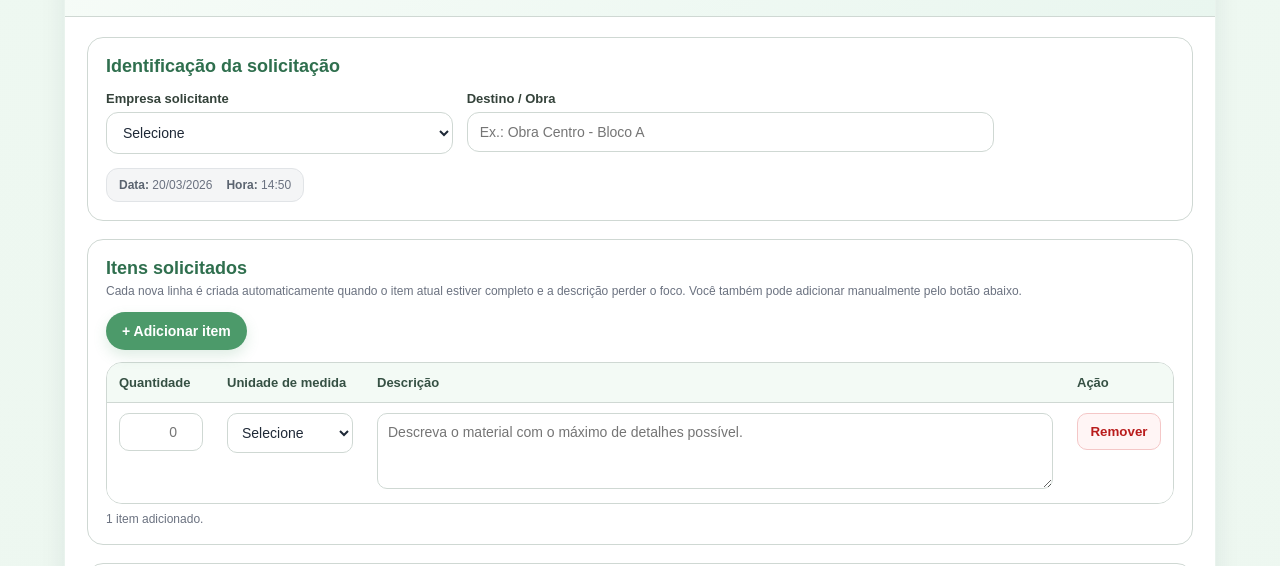
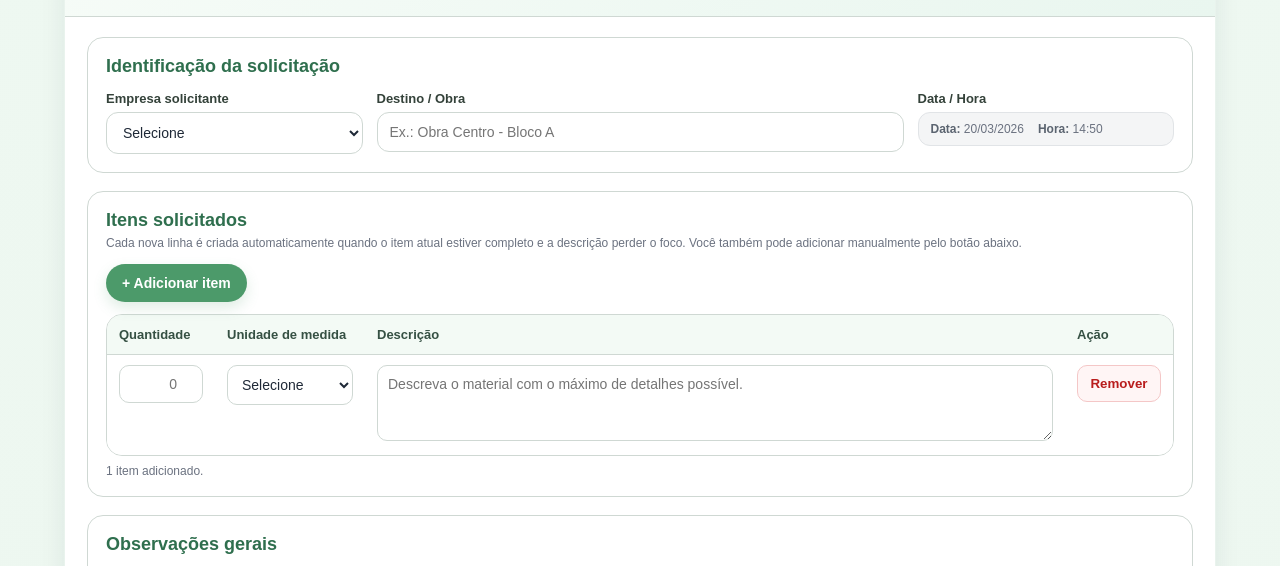
Before and after one commit to ComprasArflex/Compras, a plain HTML site: page index.html in a window 1280 px wide. Shown: the part 161-727 px from the top of the page. Drawn offline with Linux system fonts and the light colour scheme.

Commit message:
Update form layout and styling for new fields
Refactor layout and styling for fields in the form, including the addition of new fields for company and obra, and removal of the meta-bar class.

```diff
--- a/index.html
+++ b/index.html
@@ -135,8 +135,9 @@
     }
 
     .field.wide { grid-column: span 12; }
-    .field.third { grid-column: span 4; }
-    .field.half { grid-column: span 6; }
+    .field.company { grid-column: span 3; }
+    .field.obra { grid-column: span 6; }
+    .field.meta { grid-column: span 3; }
 
     label {
       font-size: 13px;
@@ -283,13 +284,6 @@
       color: var(--muted);
     }
 
-    .meta-bar {
-      margin-top: 14px;
-      display: flex;
-      justify-content: flex-start;
-      align-items: center;
-    }
-
     .meta-box {
       display: inline-flex;
       gap: 14px;
@@ -300,6 +294,7 @@
       color: #6b7280;
       font-size: 12px;
       border: 1px solid #e1e4e7;
+      width: 100%;
     }
 
     .meta-box strong {
@@ -315,7 +310,7 @@
         width: 132px;
         height: 88px;
       }
-      .field, .field.third, .field.half {
+      .field, .field.company, .field.obra, .field.meta {
         grid-column: span 12;
       }
       .col-qty { width: 88px; }
@@ -358,9 +353,6 @@
         max-width: 100%;
         text-align: left;
       }
-      .meta-bar {
-        justify-content: flex-start;
-      }
     }
   </style>
 </head>
@@ -389,7 +381,7 @@
         <div class="section">
           <h2>Identificação da solicitação</h2>
           <div class="grid">
-            <div class="field third">
+            <div class="field company">
               <label for="empresa">Empresa solicitante</label>
               <select id="empresa" required>
                 <option value="">Selecione</option>
@@ -400,16 +392,17 @@
               </select>
             </div>
 
-            <div class="field half">
+            <div class="field obra">
               <label for="obra">Destino / Obra</label>
               <input id="obra" type="text" maxlength="120" placeholder="Ex.: Obra Centro - Bloco A" required />
             </div>
-          </div>
 
-          <div class="meta-bar">
-            <div class="meta-box">
-              <span><strong>Data:</strong> <span id="dataTexto">--/--/----</span></span>
-              <span><strong>Hora:</strong> <span id="horaTexto">--:--</span></span>
+            <div class="field meta">
+              <label>Data / Hora</label>
+              <div class="meta-box">
+                <span><strong>Data:</strong> <span id="dataTexto">--/--/----</span></span>
+                <span><strong>Hora:</strong> <span id="horaTexto">--:--</span></span>
+              </div>
             </div>
           </div>
         </div>
@@ -562,7 +555,7 @@
       });
 
       unit.addEventListener('change', () => {
-        // nada aqui para evitar criação precoce
+        // sem ação para evitar criação precoce
       });
 
       desc.addEventListener('blur', maybeAddNext);
```
